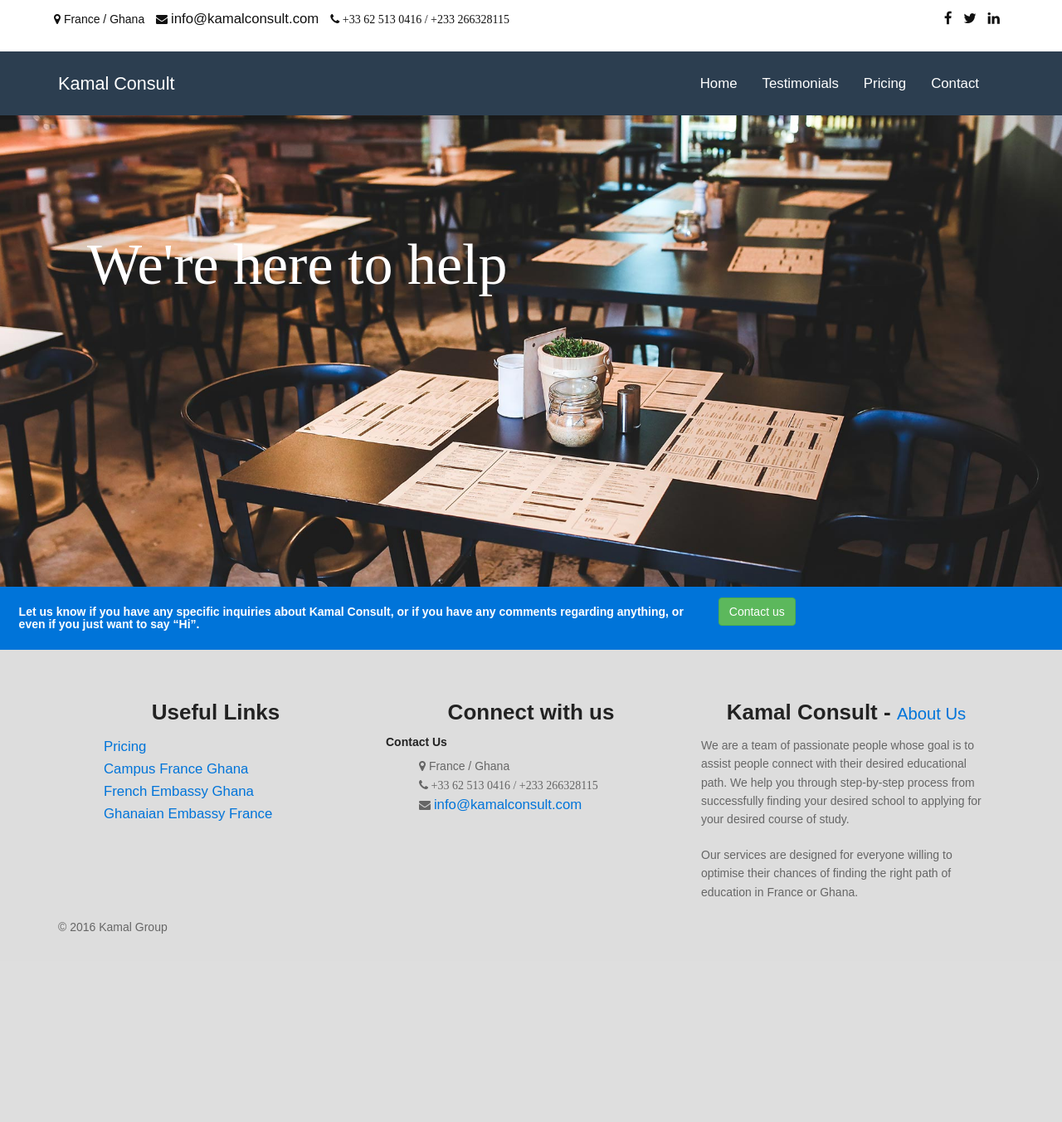
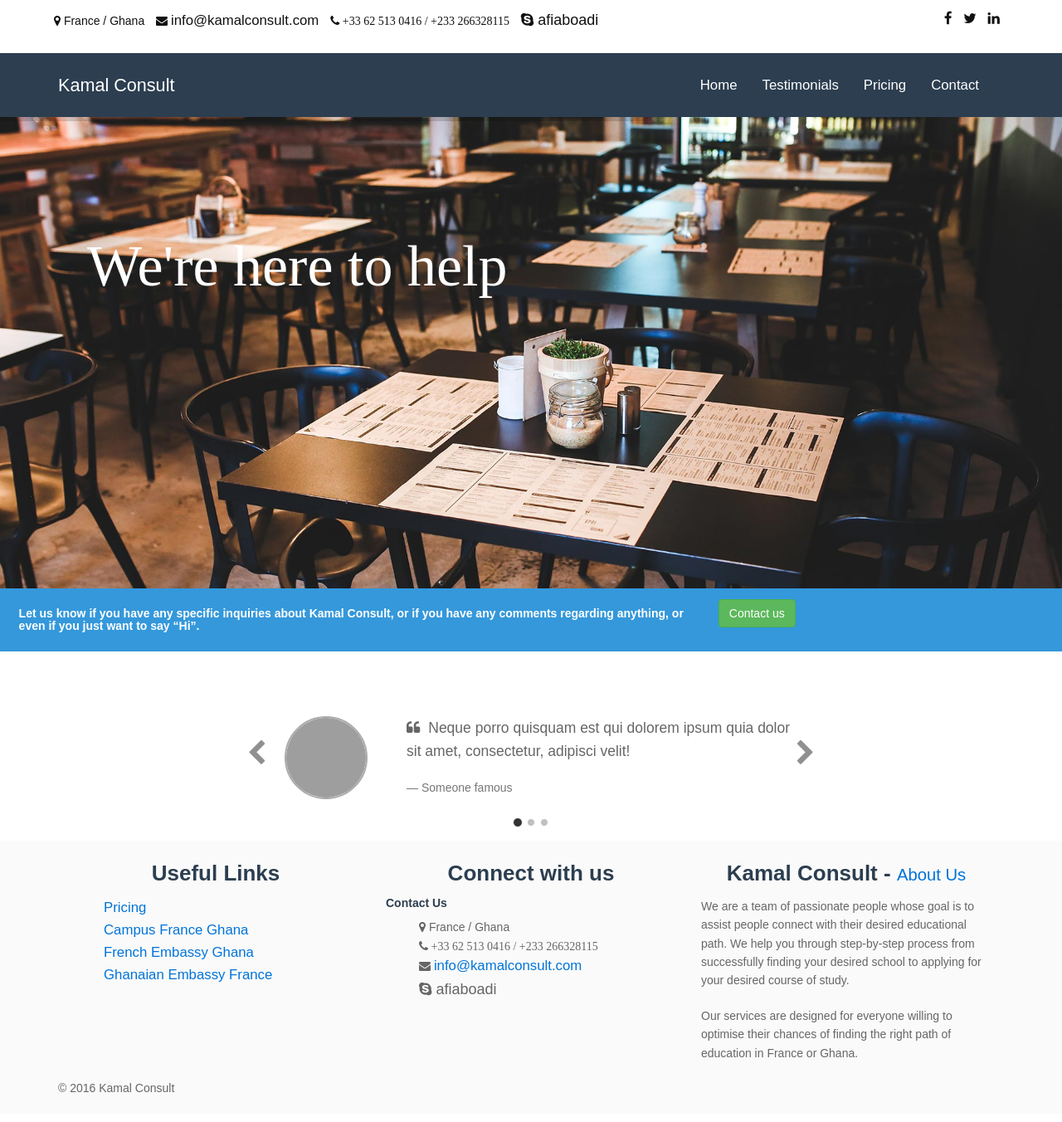
Before and after one commit to kamalsolutions/kamal-consult, a PHP site: page /testimonials.php in a window 1280 px wide. Shown: the whole page at 83% size. Before the commit the page ends 1125 px from the top, so only its background shows below. Run offline with PHP 8.4, Linux system fonts and the light colour scheme; some libraries are stand-ins or nearby versions; some web fonts are replaced; grey boxes are pictures that could not be loaded.

Commit message:
new changes

```diff
--- a/assets/css/4-pages/_example-page-home.sass
+++ b/assets/css/4-pages/_example-page-home.sass
@@ -1,6 +1,6 @@
 body
   margin: 10px
-  background-color: $silver
+  background-color: #ffffff
   overflow-x: hidden
 
 .page-home
@@ -24,6 +24,7 @@ body
       line-height: 1
       margin: 20px 0
       letter-spacing: 1px
+      color: #2c3e50
 
   img
     max-width: 100%
@@ -47,7 +48,7 @@ body
     @media (max-width: 500px)
       font-size: 20px
 
-  article
+
     margin-bottom: 50px
 
     &:last-child
--- a/assets/css/5-personal/style.sass
+++ b/assets/css/5-personal/style.sass
@@ -6,7 +6,8 @@
 	padding-top: 1%
 	padding-bottom: 1%
 
-
+.services .fa
+	color: #2c3e50
 
 .navbar-nav>li>a
 	color: $white
@@ -70,8 +71,8 @@ h3,h4
 .img-circle
 	border: 2px solid $gray
 
-.header-blue
-	background: $blue
+.header-1
+	background: #3498db
 	padding: 3%
 	color: $white
 	margin-bottom: 3%
@@ -81,7 +82,7 @@ h3,h4
 		color: $white
 
 .header-blue-smaller
-	background: $blue
+	background: #3498db
 	padding: 1%
 	color: $white
 	margin-bottom: 3%
@@ -116,6 +117,12 @@ footer
 
 .icon-bar
 	background: $black
+
+h1,h2,h3,h4,h5
+	color: #2c3e50
+
+#greeny
+	color: #2ecc40
 
 
 .featured-list
--- a/assets/css/main.css
+++ b/assets/css/main.css
@@ -379,7 +379,7 @@ input[type="button"] {
 
 body {
   margin: 10px;
-  background-color: #ddd;
+  background-color: #ffffff;
   overflow-x: hidden; }
 
 .page-home {
@@ -398,7 +398,8 @@ body {
       font-weight: 700;
       line-height: 1;
       margin: 20px 0;
-      letter-spacing: 1px; }
+      letter-spacing: 1px;
+      color: #2c3e50; }
   .page-home img {
     max-width: 100%; }
   .page-home .flex-video-wrap {
@@ -414,19 +415,21 @@ body {
     top: -50px;
     left: -50px;
     z-index: -1;
-    pointer-events: none; }
+    pointer-events: none;
+    margin-bottom: 50px; }
     @media (max-width: 500px) {
       .page-home pre {
         font-size: 20px; } }
-  .page-home article {
-    margin-bottom: 50px; }
-    .page-home article:last-child {
+    .page-home pre:last-child {
       margin-bottom: 0px; }
 
 .navbar {
   background: #2c3e50;
   padding-top: 1%;
   padding-bottom: 1%; }
+
+.services .fa {
+  color: #2c3e50; }
 
 .navbar-nav > li > a {
   color: #fff; }
@@ -483,16 +486,16 @@ h3, h4 {
 .img-circle {
   border: 2px solid #aaa; }
 
-.header-blue {
-  background: #0074D9;
+.header-1 {
+  background: #3498db;
   padding: 3%;
   color: #fff;
   margin-bottom: 3%; }
-  .header-blue h3 {
+  .header-1 h3 {
     color: #fff; }
 
 .header-blue-smaller {
-  background: #0074D9;
+  background: #3498db;
   padding: 1%;
   color: #fff;
   margin-bottom: 3%; }
@@ -523,6 +526,12 @@ footer li {
 
 .icon-bar {
   background: #111; }
+
+h1, h2, h3, h4, h5 {
+  color: #2c3e50; }
+
+#greeny {
+  color: #2ecc40; }
 
 .featured-list li {
   list-style: none;
--- a/contact.php
+++ b/contact.php
@@ -25,6 +25,7 @@
 
 
             <div><i class="fa fa-envelope"></i> <span itemprop="email"><a href="mailto:info@kamalconsult.com">info@kamalconsult.com</a></span></div>
+            <div style="font-size:large"><i class="fa fa-skype"></i> afiaboadi</div>
      </div>
 
 
--- a/footer.php
+++ b/footer.php
@@ -1,5 +1,7 @@
-<footer class="row">
-  <section class="container">
+
+
+<footer class="row" style="background: #fafafa">
+  <section class="container" style="border-top:2px solid #fafafa">
     <section class="col-md-4">
       <h3>Useful Links</h3>
         <ul>
@@ -16,6 +18,7 @@
       <li><span class="fa fa-map-marker"></span> France / Ghana</li>
       <li><span class="fa fa-phone fa-1x"> +33 62 513 0416  / +233 266328115 </span></li>
       <li><i class="fa fa-envelope"></i> <span itemprop="email"><a href="mailto:info@kamalconsult.com">info@kamalconsult.com</a></span> </li>
+      <li style="font-size:large"><i class="fa fa-skype"></i> afiaboadi</a></li>
 
 
     </ul>
@@ -36,9 +39,9 @@
 
 
 <!-- footer -->
-<section class="row footer ">
+<section class="row footer " style="background: #fafafa">
 	<section class="container">
-	<p> &copy; 2016 Kamal Group</p></section>
+	<p> &copy; 2016 Kamal Consult</p></section>
 </section>
 
 
--- a/header.php
+++ b/header.php
@@ -37,6 +37,7 @@
 			<li><span class="fa fa-map-marker"></span> France / Ghana</li>
 			<li><i class="fa fa-envelope"></i> <span itemprop="email"><a href="mailto:info@kamalconsult.com">info@kamalconsult.com</a></span></li>
 			<li><span class="fa fa-phone fa-1x"> +33 62 513 0416  / +233 266328115 </span></li>
+			<li style="font-size:large"><i class="fa fa-skype"></i> afiaboadi</a></li>
 
 		</ul>
 
--- a/testimonials.php
+++ b/testimonials.php
@@ -53,4 +53,76 @@
 </section>
 
 
+
+<section class="row">
+
+<div class="container">
+
+  <div class='row testimonial-slider'>
+    <div class='col-md-offset-2 col-md-8'>
+      <div class="carousel slide" data-ride="carousel" id="quote-carousel">
+        <!-- Bottom Carousel Indicators -->
+        <ol class="carousel-indicators">
+          <li data-target="#quote-carousel" data-slide-to="0" class="active"></li>
+          <li data-target="#quote-carousel" data-slide-to="1"></li>
+          <li data-target="#quote-carousel" data-slide-to="2"></li>
+        </ol>
+
+        <!-- Carousel Slides / Quotes -->
+        <div class="carousel-inner">
+
+          <!-- Quote 1 -->
+          <div class="item active">
+            <blockquote>
+              <div class="row">
+                <div class="col-sm-3 text-center">
+                  <img class="img-circle" src="http://www.reactiongifs.com/r/overbite.gif" style="width: 100px;height:100px;">
+                  <!--<img class="img-circle" src="https://s3.amazonaws.com/uifaces/faces/twitter/kolage/128.jpg" style="width: 100px;height:100px;">-->
+                </div>
+                <div class="col-sm-9">
+                  <p>Neque porro quisquam est qui dolorem ipsum quia dolor sit amet, consectetur, adipisci velit!</p>
+                  <small>Someone famous</small>
+                </div>
+              </div>
+            </blockquote>
+          </div>
+          <!-- Quote 2 -->
+          <div class="item">
+            <blockquote>
+              <div class="row">
+                <div class="col-sm-3 text-center">
+                  <img class="img-circle" src="https://s3.amazonaws.com/uifaces/faces/twitter/mijustin/128.jpg" style="width: 100px;height:100px;">
+                </div>
+                <div class="col-sm-9">
+                  <p>Lorem ipsum dolor sit amet, consectetur adipiscing elit. Etiam auctor nec lacus ut tempor. Mauris.</p>
+                  <small>Someone famous</small>
+                </div>
+              </div>
+            </blockquote>
+          </div>
+          <!-- Quote 3 -->
+          <div class="item">
+            <blockquote>
+              <div class="row">
+                <div class="col-sm-3 text-center">
+                  <img class="img-circle" src="https://s3.amazonaws.com/uifaces/faces/twitter/keizgoesboom/128.jpg" style="width: 100px;height:100px;">
+                </div>
+                <div class="col-sm-9">
+                  <p>Lorem ipsum dolor sit amet, consectetur adipiscing elit. Ut rutrum elit in arcu blandit, eget pretium nisl accumsan. Sed ultricies commodo tortor, eu pretium mauris.</p>
+                  <small>Someone famous</small>
+                </div>
+              </div>
+            </blockquote>
+          </div>
+        </div>
+
+        <!-- Carousel Buttons Next/Prev -->
+        <a data-slide="prev" href="#quote-carousel" class="left carousel-control"><i class="fa fa-chevron-left"></i></a>
+        <a data-slide="next" href="#quote-carousel" class="right carousel-control"><i class="fa fa-chevron-right"></i></a>
+      </div>
+    </div>
+  </div>
+</section>
+
+
 <?php include 'footer.php' ?>
```
Also changed, not shown: index.php (+25 -32 lines), 1 other file.
